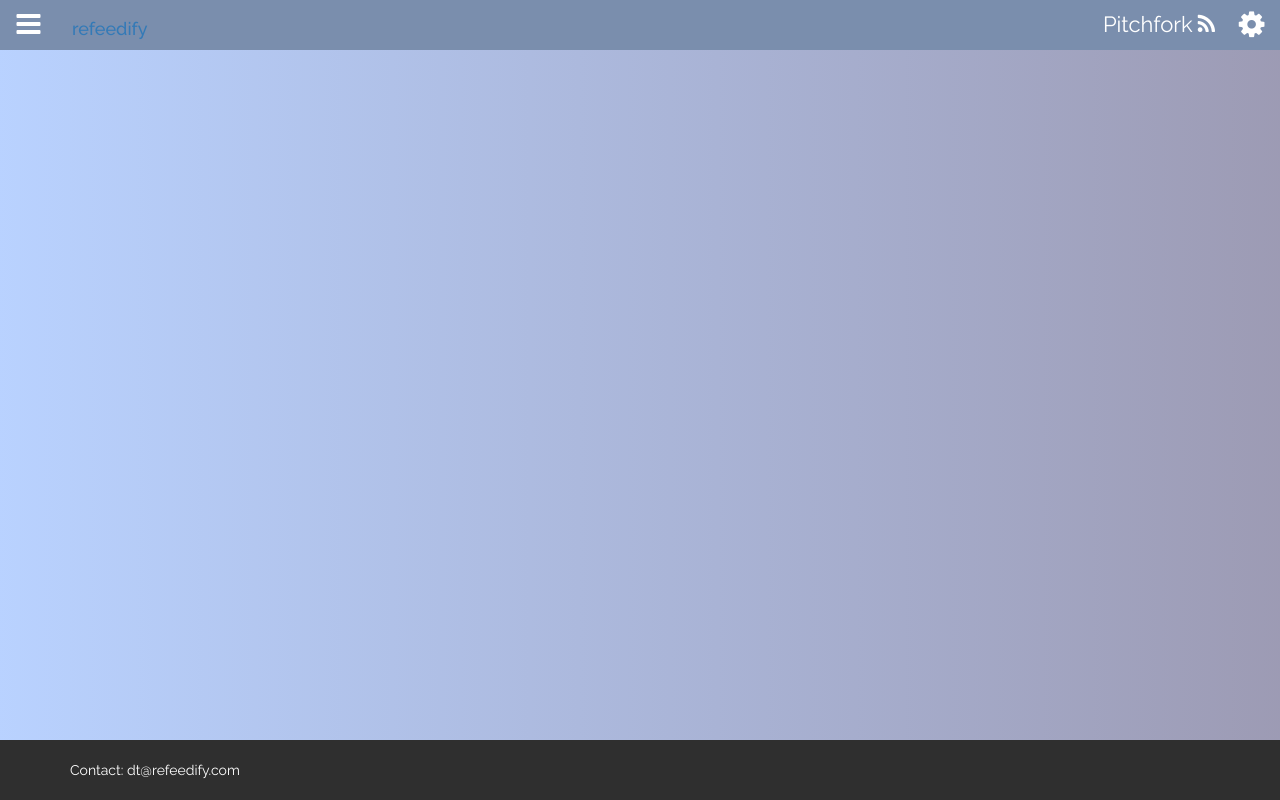
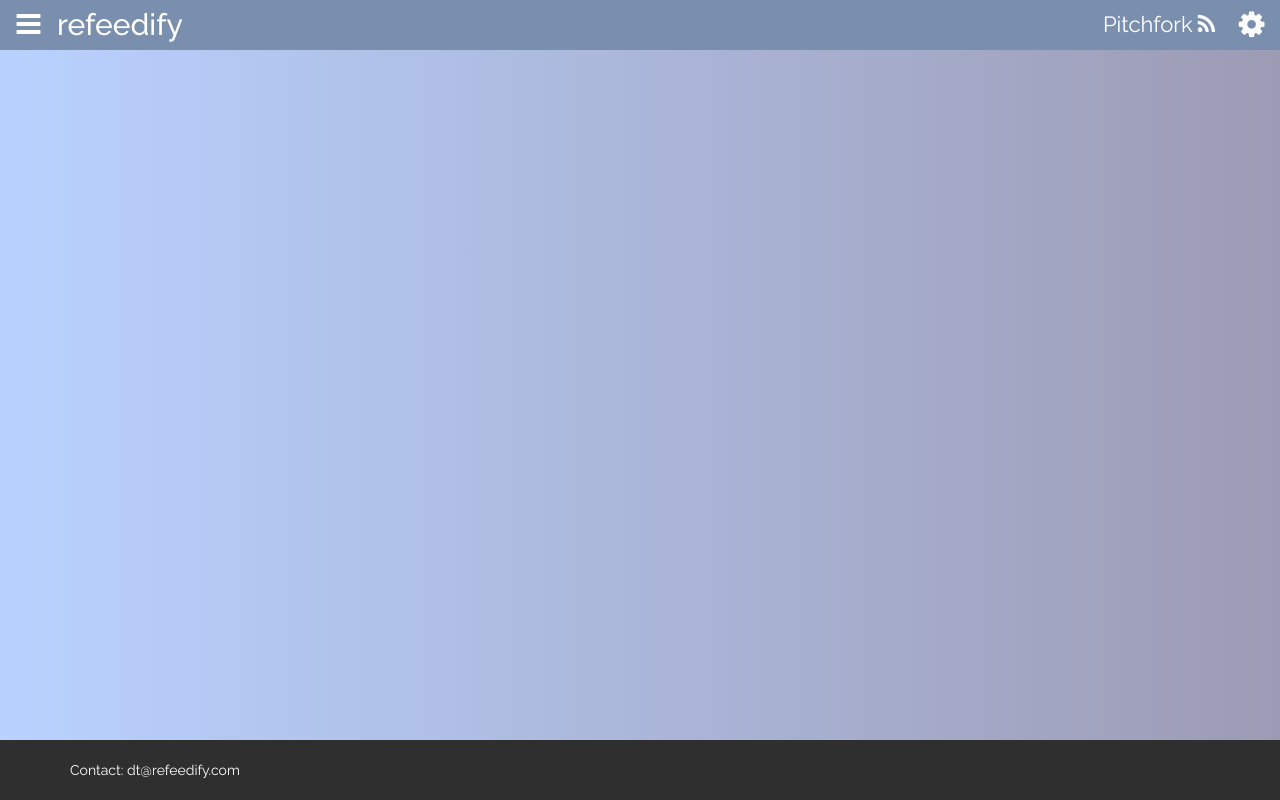
Before and after one commit to danjiro/refeedify, a website with bundled scripts: page index.html in a window 1280 px wide. Built offline with nearby package versions, Linux system fonts and the light colour scheme.

Commit message:
logo color

```diff
--- a/index.html
+++ b/index.html
@@ -54,7 +54,7 @@
         <!-- LOGO -->
         <div class="nav">
           <div class="logo">
-            <a href="/" class="navbar-brand"><span>refeedify</span></a>
+            <a href="/"><span style="color:white;">refeedify</span></a>
           </div>
         </div>
 
```
